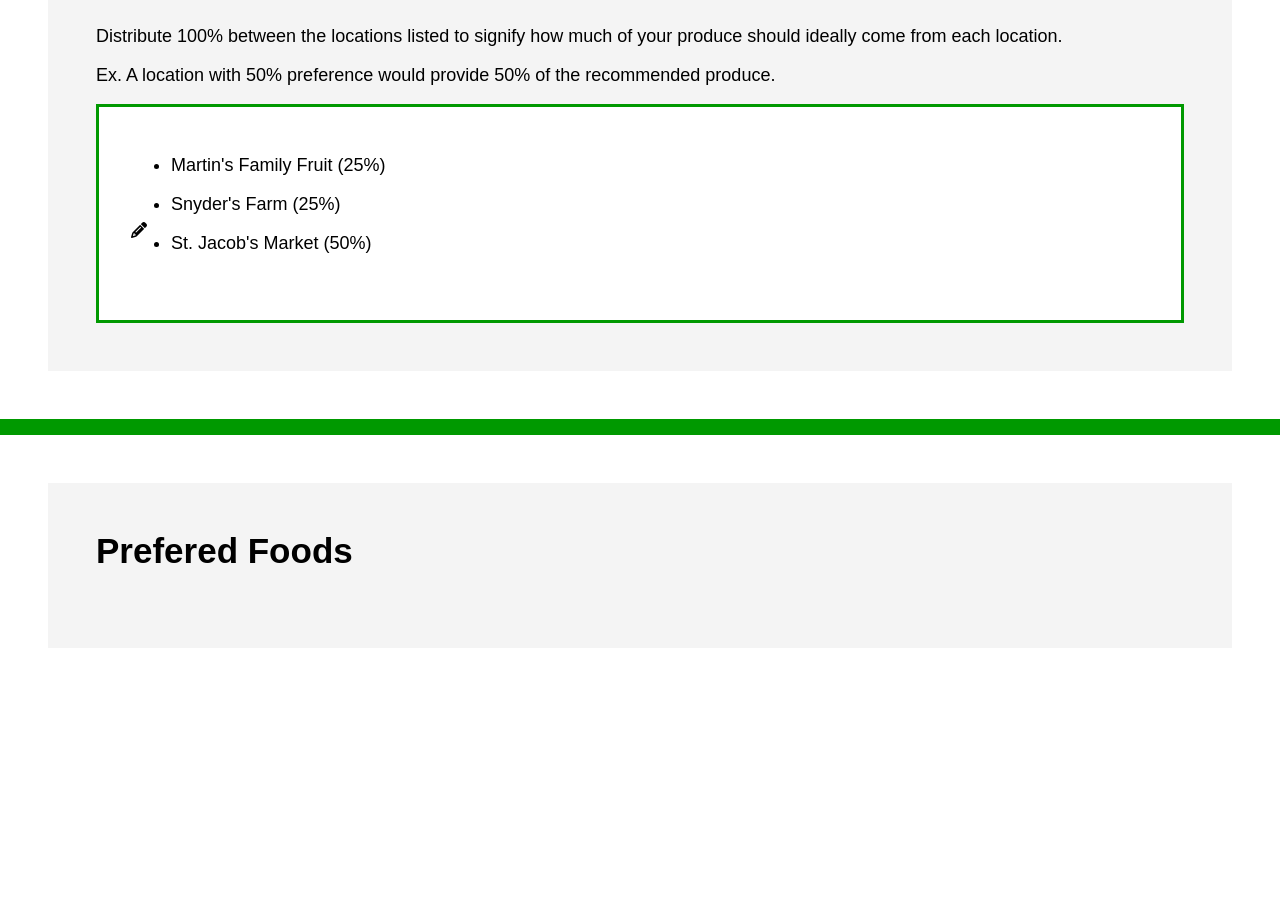
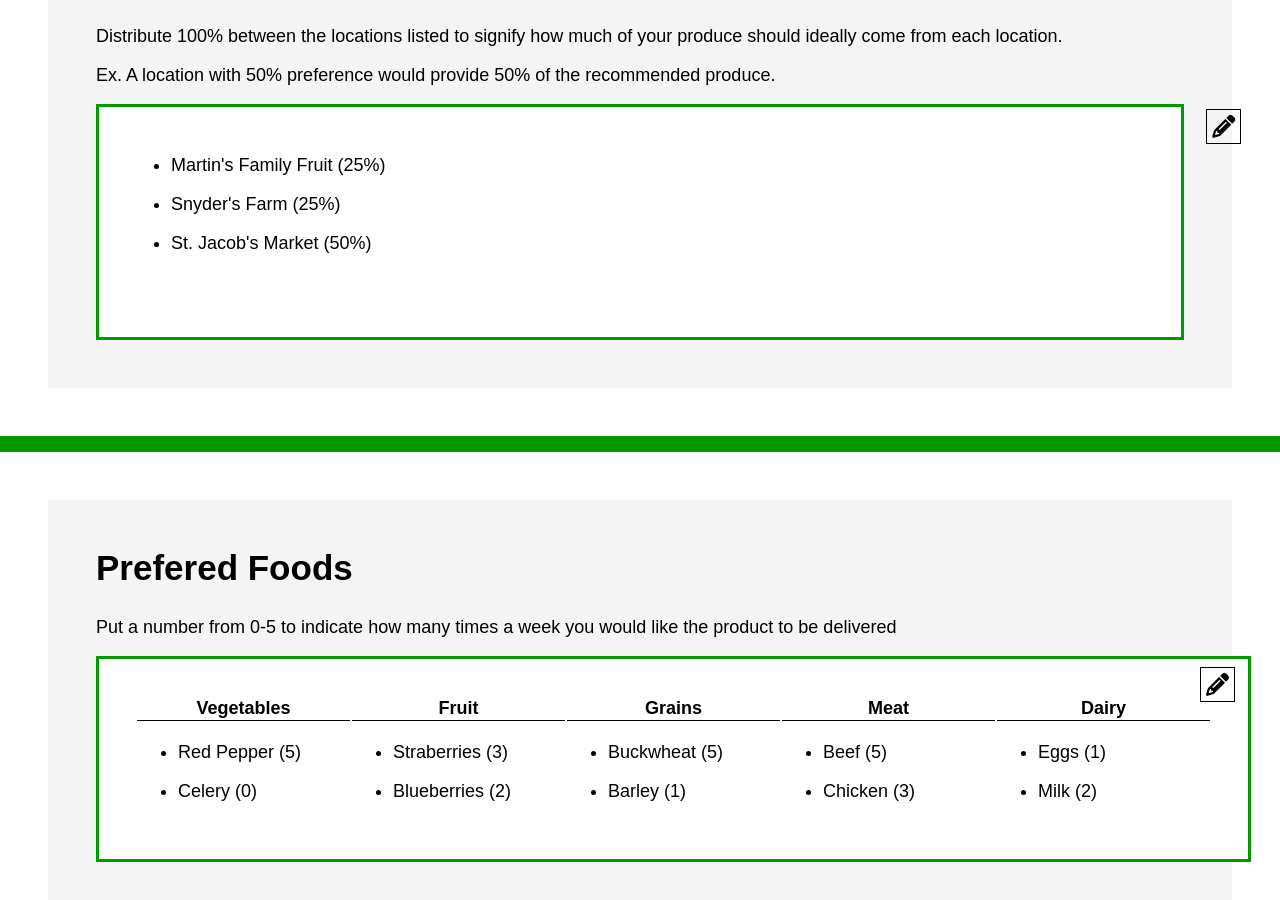
Before and after one commit to ethanras/LoCal, a plain HTML site: page src/main/front/settings.html in a window 1280 px wide. Shown: the part 622-1522 px from the top of the page. Before the commit the page ends 1318 px from the top, so only its background shows below. Drawn offline with Linux system fonts and the light colour scheme.

Commit message:
Preferences & stuff

```diff
--- a/src/main/front/settings.html
+++ b/src/main/front/settings.html
@@ -35,6 +35,51 @@
 
 	<section class="content" id="prefered_foods">
 		<h2 class="second_h">Prefered Foods </h2>
+		<p class="text_style"> Put a number from 0-5 to indicate how many times a week you would like the product to be delivered</p>
+		<div>
+			<table class="white_content text_style" id="prefered_food">
+				<tr>
+					<th>Vegetables</th>
+					<th>Fruit</th>
+					<th>Grains</th>
+					<th>Meat</th>
+					<th>Dairy</th>
+				</tr>
+				<tr>
+					<td>
+						<ul>
+							<li>Red Pepper (5)</li>
+							<li>Celery (0)</li>
+						</ul>
+					</td>
+					<td>
+						<ul>
+							<li>Straberries (3)</li>
+							<li>Blueberries (2)</li>
+						</ul>
+					</td>
+					<td>
+						<ul>
+							<li>Buckwheat (5)</li>
+							<li>Barley (1)</li>
+						</ul>
+					</td>
+					<td>
+						<ul>
+							<li>Beef (5)</li>
+							<li>Chicken (3)</li>
+						</ul>
+					</td>
+					<td>
+						<ul>
+							<li>Eggs (1)</li>
+							<li>Milk (2)</li>
+						</ul>
+					</td>
+				</tr>
+			</table>
+		</div>
+		<i class="fa fa-pencil" aria-hidden="true" id="food_edit"></i>
 	</section>
 
 </body>
--- a/src/main/front/style.css
+++ b/src/main/front/style.css
@@ -300,6 +300,11 @@ a:hover {
 
 #shopping_items{
 	display:inline-block;
+	width:100%;
+}
+
+#checkout{
+	float:right;
 }
 
 #total{
@@ -307,8 +312,7 @@ a:hover {
 	border-bottom:1px solid black;
 	font-family:arial;
 	font-size:18px;
-	margin-left:6em;
-	margin-right:4em;
+	margin-right:2em;
 }
 
 #submit_order {
@@ -340,6 +344,10 @@ a:hover {
 	border-radius: 12px;
 	font-weight: bold;
 	background-color: white;
+}
+
+#form_produce{
+	display:inline-block;
 }
 /*~~~~~~~~~~~~~~~~~~~~~~~~~~~~~~~~~~~~~~~~~~~~~~~~~~~~~~~~~~~~~~~~~~~~~~~*/
 
@@ -386,6 +394,24 @@ a:hover {
 }
 
 .fa-pencil{
-	position:relative;
-	bottom:3em;
+	position: relative;
+	bottom: 7em;
+	font-size: 23px;
+	left: 46.75em;
+	border: 1px solid black;
+	padding: 5px;
 }
+
+#prefered_food li{
+	margin-bottom:1em;
+	width:9.5em;
+}
+
+#prefered_food th {
+	border-bottom:solid 1px black;
+}
+
+#food_edit {
+	bottom: 8.5em;
+	left: 48em;
+}
```
Also changed, not shown: src/main/front/index.html (+6 -15 lines), src/main/front/images/dairy.jpg (added), src/main/front/images/foodPyramid.jpg (added), src/main/front/images/fruits.jpg (added), src/main/front/images/grains.jpg (added), src/main/front/images/meat.jpg (added), src/main/front/images/vegetables.jpg (added).
